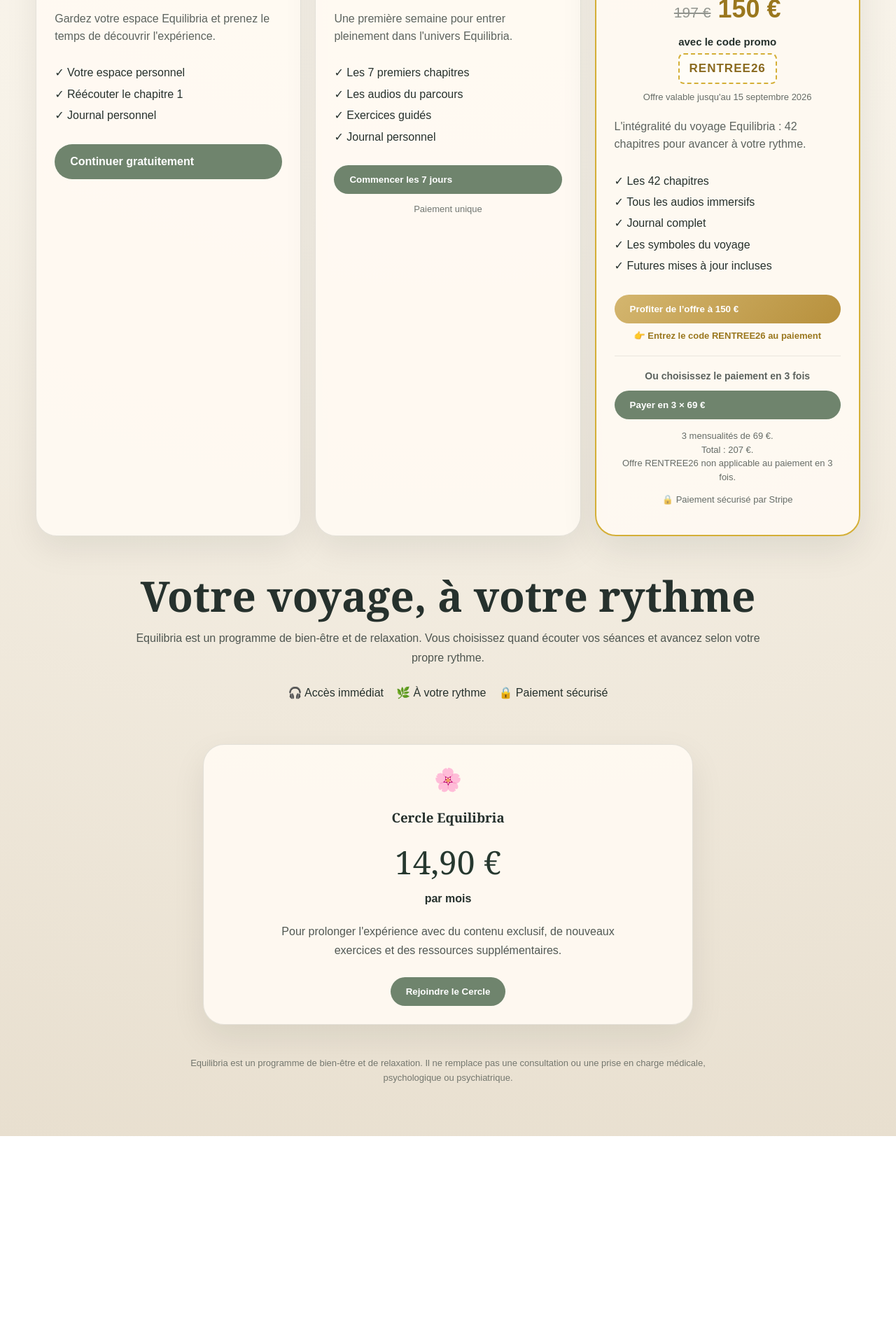
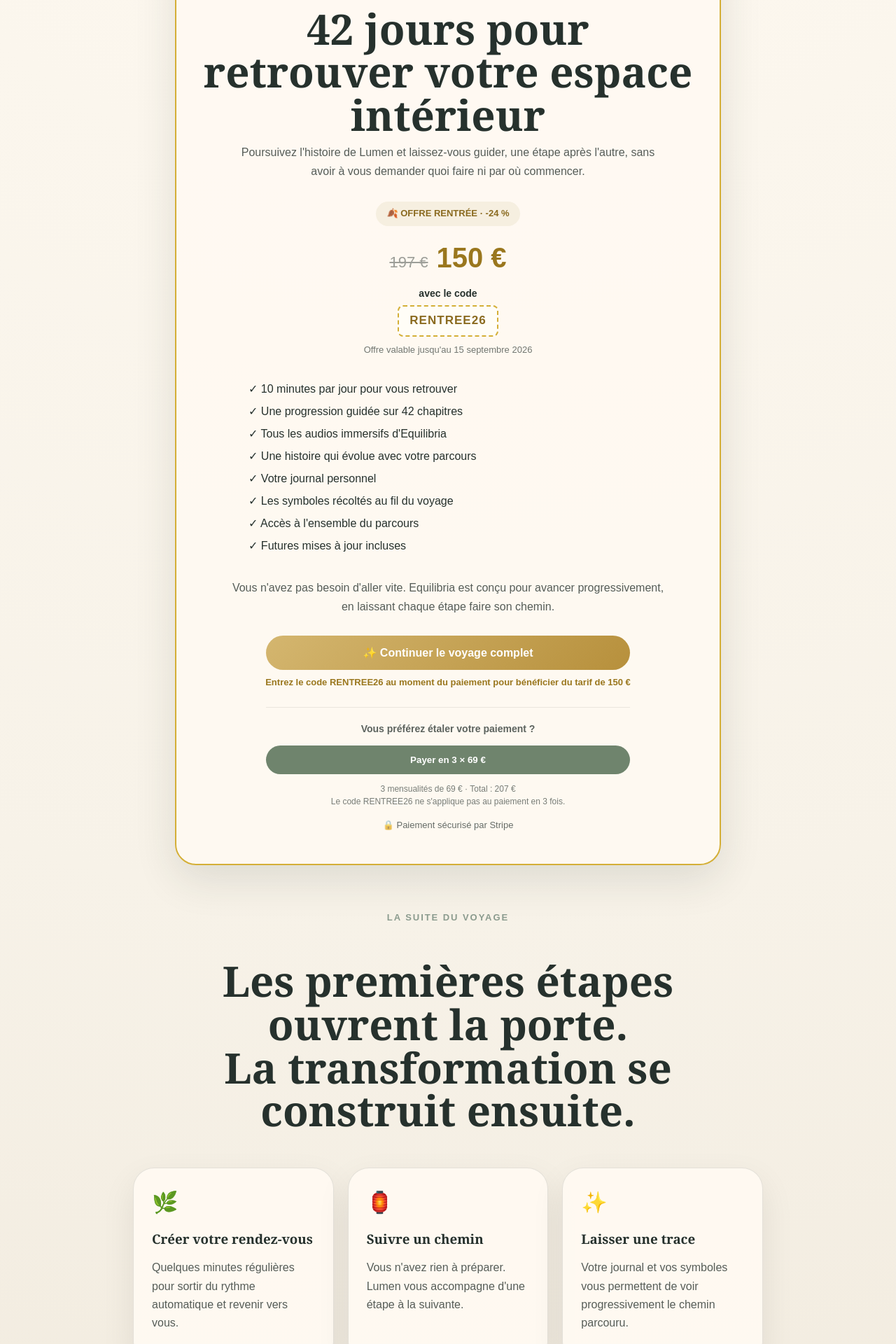
Before and after one commit to nadiaruello-code/equilibria-app, a Next.js app: page /offres in a window 1280 px wide. Shown: the part 740-2660 px from the top of the page at 70% size. Before the commit the page ends 2363 px from the top, so only its background shows below. Built offline with nearby package versions, Linux system fonts and the light colour scheme.

Commit message:
MAJ 3 chapitre

```diff
--- a/app/offres/page.tsx
+++ b/app/offres/page.tsx
@@ -53,7 +53,7 @@
         <div
           style={{
             textAlign: 'center',
-            maxWidth: 800,
+            maxWidth: 820,
             margin: '0 auto 50px',
           }}
         >
@@ -70,206 +70,100 @@
           </p>
 
           <h1>
-            Choisissez la suite de votre voyage
+            Vos 3 premières étapes étaient le début.
           </h1>
 
           <p
             style={{
-              fontSize: '1.05rem',
-              lineHeight: 1.7,
+              fontSize: '1.08rem',
+              lineHeight: 1.75,
               opacity: 0.85,
               marginTop: 18,
             }}
           >
-            Vous avez découvert le premier chapitre.
-            Continuez à votre rythme et choisissez
-            l&apos;expérience qui correspond le mieux à
-            vos besoins aujourd&apos;hui.
+            Vous avez rencontré Lumen, découvert l&apos;univers
+            d&apos;Equilibria et commencé à créer vos premiers repères
+            intérieurs.
+            <br />
+            <br />
+            Si vous souhaitez poursuivre, choisissez maintenant la façon
+            dont vous voulez continuer votre voyage.
           </p>
         </div>
 
-        {/* OFFRES PRINCIPALES */}
-
-        <div className="cards">
-
-          {/* GRATUIT */}
-
-          <div className="card">
-            <div
-              style={{
-                fontSize: 32,
-                marginBottom: 12,
-              }}
-            >
-              🌱
-            </div>
-
-            <h3>
-              Continuer gratuitement
-            </h3>
-
-            <div className="price">
-              0 €
-            </div>
-
-            <p
-              style={{
-                opacity: 0.75,
-                minHeight: 48,
-              }}
-            >
-              Gardez votre espace Equilibria et
-              prenez le temps de découvrir
-              l&apos;expérience.
-            </p>
-
-            <div
-              style={{
-                lineHeight: 1.9,
-                margin: '25px 0',
-              }}
-            >
-              ✓ Votre espace personnel
-              <br />
-              ✓ Réécouter le chapitre 1
-              <br />
-              ✓ Journal personnel
-            </div>
-
-            <Link
-              href="/app"
-              className="btn"
-              style={{
-                width: '100%',
-                textAlign: 'center',
-              }}
-            >
-              Continuer gratuitement
-            </Link>
-          </div>
-
-          {/* 7 JOURS */}
-
-          <div className="card">
-            <div
-              style={{
-                fontSize: 32,
-                marginBottom: 12,
-              }}
-            >
-              🌿
-            </div>
-
-            <h3>
-              Voyage 7 jours
-            </h3>
-
-            <div className="price">
-              47 €
-            </div>
-
-            <p
-              style={{
-                opacity: 0.75,
-                minHeight: 48,
-              }}
-            >
-              Une première semaine pour entrer
-              pleinement dans l&apos;univers Equilibria.
-            </p>
-
-            <div
-              style={{
-                lineHeight: 1.9,
-                margin: '25px 0',
-              }}
-            >
-              ✓ Les 7 premiers chapitres
-              <br />
-              ✓ Les audios du parcours
-              <br />
-              ✓ Exercices guidés
-              <br />
-              ✓ Journal personnel
-            </div>
-
-            <button
-              className="btn"
-              disabled={isLoading}
-              onClick={() =>
-                checkout('starter')
-              }
-              style={{
-                width: '100%',
-              }}
-            >
-              {loading === 'starter'
-                ? 'Ouverture du paiement...'
-                : 'Commencer les 7 jours'}
-            </button>
-
-            <p
-              style={{
-                textAlign: 'center',
-                marginTop: 12,
-                fontSize: 13,
-                opacity: 0.65,
-              }}
-            >
-              Paiement unique
-            </p>
-          </div>
-
-          {/* PREMIUM */}
+        {/* OFFRE PRINCIPALE */}
 
         <div
           className="card premium"
           style={{
+            maxWidth: 780,
+            margin: '0 auto',
             border: '2px solid #d4af37',
             position: 'relative',
-              boxShadow:
-                '0 18px 50px rgba(35,48,43,0.10)',
+            boxShadow: '0 20px 60px rgba(35,48,43,0.12)',
+            padding: '42px 32px 32px',
           }}
         >
           <div
             style={{
               position: 'absolute',
-                top: -14,
+              top: -15,
               left: '50%',
-                transform:
-                  'translateX(-50%)',
+              transform: 'translateX(-50%)',
               background: '#d4af37',
               color: '#fff',
-                padding: '7px 16px',
+              padding: '8px 18px',
               borderRadius: 999,
               fontSize: 13,
               fontWeight: 800,
               whiteSpace: 'nowrap',
             }}
           >
-              🍂 Offre rentrée
+            ✨ Le voyage complet
           </div>
 
           <div
             style={{
-                fontSize: 32,
-                marginTop: 12,
-                marginBottom: 12,
+              textAlign: 'center',
             }}
           >
-              ✨
+            <div
+              style={{
+                fontSize: 38,
+                marginBottom: 10,
+              }}
+            >
+              🌿
             </div>
 
-            <h3>
-              Voyage complet
-            </h3>
+            <h2
+              style={{
+                marginBottom: 8,
+              }}
+            >
+              42 jours pour retrouver votre espace intérieur
+            </h2>
 
-            {/* OFFRE RENTRÉE */}
+            <p
+              style={{
+                maxWidth: 620,
+                margin: '0 auto',
+                lineHeight: 1.7,
+                opacity: 0.78,
+              }}
+            >
+              Poursuivez l&apos;histoire de Lumen et laissez-vous guider,
+              une étape après l&apos;autre, sans avoir à vous demander
+              quoi faire ni par où commencer.
+            </p>
+          </div>
+
+          {/* PROMO */}
 
           <div
             style={{
-                margin: '15px 0 8px',
               textAlign: 'center',
+              margin: '30px 0 24px',
             }}
           >
             <div
@@ -277,23 +171,23 @@
                 display: 'inline-block',
                 background: '#f6efe0',
                 color: '#8a6a1f',
-                  padding: '6px 14px',
+                padding: '7px 15px',
                 borderRadius: 999,
                 fontSize: 13,
                 fontWeight: 800,
-                  marginBottom: 12,
+                marginBottom: 14,
               }}
             >
-                ✨ -24 % POUR LA RENTRÉE
+              🍂 OFFRE RENTRÉE · -24 %
             </div>
 
             <div>
               <span
                 style={{
                   textDecoration: 'line-through',
-                    opacity: 0.5,
-                    fontSize: 21,
-                    marginRight: 10,
+                  opacity: 0.45,
+                  fontSize: 22,
+                  marginRight: 12,
                 }}
               >
                 197 €
@@ -301,7 +195,7 @@
 
               <span
                 style={{
-                    fontSize: 36,
+                  fontSize: 40,
                   fontWeight: 800,
                   color: '#9a771e',
                 }}
@@ -312,12 +206,12 @@
 
             <p
               style={{
-                  margin: '8px 0 4px',
+                margin: '10px 0 6px',
                 fontWeight: 700,
-                  fontSize: 15,
+                fontSize: 14,
               }}
             >
-                avec le code promo
+              avec le code
             </p>
 
             <div
@@ -325,7 +219,7 @@
                 display: 'inline-block',
                 border: '2px dashed #d4af37',
                 borderRadius: 8,
-                  padding: '7px 14px',
+                padding: '7px 15px',
                 fontSize: 17,
                 fontWeight: 800,
                 letterSpacing: '0.06em',
@@ -340,79 +234,88 @@
               style={{
                 margin: '9px 0 0',
                 fontSize: 13,
-                  opacity: 0.7,
+                opacity: 0.65,
               }}
             >
               Offre valable jusqu&apos;au 15 septembre 2026
             </p>
           </div>
 
-            <p
-              style={{
-                opacity: 0.75,
-                minHeight: 48,
-                marginTop: 20,
-              }}
-            >
-              L&apos;intégralité du voyage Equilibria :
-              42 chapitres pour avancer à votre
-              rythme.
-            </p>
+          {/* BÉNÉFICES */}
 
           <div
             style={{
-                lineHeight: 1.9,
-                margin: '25px 0',
+              maxWidth: 570,
+              margin: '30px auto',
+              lineHeight: 2,
+              fontSize: '1rem',
             }}
           >
-              ✓ Les 42 chapitres
-              <br />
-              ✓ Tous les audios immersifs
-              <br />
-              ✓ Journal complet
-              <br />
-              ✓ Les symboles du voyage
-              <br />
-              ✓ Futures mises à jour incluses
+            <div>✓ 10 minutes par jour pour vous retrouver</div>
+            <div>✓ Une progression guidée sur 42 chapitres</div>
+            <div>✓ Tous les audios immersifs d&apos;Equilibria</div>
+            <div>✓ Une histoire qui évolue avec votre parcours</div>
+            <div>✓ Votre journal personnel</div>
+            <div>✓ Les symboles récoltés au fil du voyage</div>
+            <div>✓ Accès à l&apos;ensemble du parcours</div>
+            <div>✓ Futures mises à jour incluses</div>
           </div>
 
-            {/* PREMIUM 150 € AVEC CODE */}
+          <p
+            style={{
+              maxWidth: 620,
+              margin: '0 auto 28px',
+              textAlign: 'center',
+              lineHeight: 1.7,
+              opacity: 0.78,
+            }}
+          >
+            Vous n&apos;avez pas besoin d&apos;aller vite.
+            Equilibria est conçu pour avancer progressivement,
+            en laissant chaque étape faire son chemin.
+          </p>
+
+          {/* PAIEMENT COMPTANT */}
 
           <button
             className="btn gold"
             disabled={isLoading}
-              onClick={() =>
-                checkout('premium')
-              }
+            onClick={() => checkout('premium')}
             style={{
               width: '100%',
-                marginBottom: 8,
+              maxWidth: 520,
+              display: 'block',
+              margin: '0 auto 8px',
+              padding: '15px 20px',
+              fontSize: 16,
             }}
           >
             {loading === 'premium'
               ? 'Ouverture du paiement...'
-                : 'Profiter de l’offre à 150 €'}
+              : '✨ Continuer le voyage complet'}
           </button>
 
           <p
             style={{
               textAlign: 'center',
-                marginTop: 0,
-                marginBottom: 18,
+              marginTop: 8,
+              marginBottom: 24,
               fontSize: 13,
               fontWeight: 700,
               color: '#9a771e',
             }}
           >
-              👉 Entrez le code RENTREE26 au paiement
+            Entrez le code RENTREE26 au moment du paiement pour bénéficier
+            du tarif de 150 €
           </p>
 
-            {/* 3 X 69 */}
+          {/* 3 FOIS */}
 
           <div
             style={{
               borderTop: '1px solid rgba(0,0,0,0.08)',
-                margin: '18px 0',
+              maxWidth: 520,
+              margin: '25px auto 20px',
             }}
           />
 
@@ -421,21 +324,22 @@
               textAlign: 'center',
               fontSize: 14,
               fontWeight: 700,
-                marginBottom: 10,
+              marginBottom: 12,
               opacity: 0.75,
             }}
           >
-              Ou choisissez le paiement en 3 fois
+            Vous préférez étaler votre paiement ?
           </p>
 
           <button
             className="btn"
             disabled={isLoading}
-              onClick={() =>
-                checkout('premium3x')
-              }
+            onClick={() => checkout('premium3x')}
             style={{
               width: '100%',
+              maxWidth: 520,
+              display: 'block',
+              margin: '0 auto',
             }}
           >
             {loading === 'premium3x'
@@ -446,23 +350,21 @@
           <p
             style={{
               textAlign: 'center',
-                marginTop: 14,
-                fontSize: 13,
-                opacity: 0.7,
+              marginTop: 12,
+              fontSize: 12,
+              opacity: 0.62,
               lineHeight: 1.5,
             }}
           >
-              3 mensualités de 69 €.
+            3 mensualités de 69 € · Total : 207 €
             <br />
-              Total : 207 €.
-              <br />
-              Offre RENTREE26 non applicable au paiement en 3 fois.
+            Le code RENTREE26 ne s&apos;applique pas au paiement en 3 fois.
           </p>
 
           <p
             style={{
               textAlign: 'center',
-                marginTop: 10,
+              marginTop: 15,
               fontSize: 13,
               opacity: 0.7,
             }}
@@ -470,6 +372,249 @@
             🔒 Paiement sécurisé par Stripe
           </p>
         </div>
+
+        {/* POURQUOI CONTINUER */}
+
+        <div
+          style={{
+            maxWidth: 900,
+            margin: '65px auto 0',
+          }}
+        >
+          <div
+            style={{
+              textAlign: 'center',
+              marginBottom: 30,
+            }}
+          >
+            <p
+              style={{
+                textTransform: 'uppercase',
+                letterSpacing: '0.15em',
+                fontWeight: 700,
+                color: '#8b9b8e',
+                fontSize: 13,
+              }}
+            >
+              La suite du voyage
+            </p>
+
+            <h2>
+              Les premières étapes ouvrent la porte.
+              <br />
+              La transformation se construit ensuite.
+            </h2>
+          </div>
+
+          <div className="cards">
+            <div className="card">
+              <div
+                style={{
+                  fontSize: 30,
+                  marginBottom: 10,
+                }}
+              >
+                🌿
+              </div>
+
+              <h3>Créer votre rendez-vous</h3>
+
+              <p
+                style={{
+                  lineHeight: 1.65,
+                  opacity: 0.78,
+                }}
+              >
+                Quelques minutes régulières pour sortir du rythme
+                automatique et revenir vers vous.
+              </p>
+            </div>
+
+            <div className="card">
+              <div
+                style={{
+                  fontSize: 30,
+                  marginBottom: 10,
+                }}
+              >
+                🏮
+              </div>
+
+              <h3>Suivre un chemin</h3>
+
+              <p
+                style={{
+                  lineHeight: 1.65,
+                  opacity: 0.78,
+                }}
+              >
+                Vous n&apos;avez rien à préparer. Lumen vous accompagne
+                d&apos;une étape à la suivante.
+              </p>
+            </div>
+
+            <div className="card">
+              <div
+                style={{
+                  fontSize: 30,
+                  marginBottom: 10,
+                }}
+              >
+                ✨
+              </div>
+
+              <h3>Laisser une trace</h3>
+
+              <p
+                style={{
+                  lineHeight: 1.65,
+                  opacity: 0.78,
+                }}
+              >
+                Votre journal et vos symboles vous permettent de voir
+                progressivement le chemin parcouru.
+              </p>
+            </div>
+          </div>
+        </div>
+
+        {/* PETITE OFFRE 7 JOURS */}
+
+        <div
+          className="card"
+          style={{
+            maxWidth: 700,
+            margin: '65px auto 0',
+            padding: '30px',
+          }}
+        >
+          <div
+            style={{
+              textAlign: 'center',
+            }}
+          >
+            <div
+              style={{
+                fontSize: 32,
+                marginBottom: 8,
+              }}
+            >
+              🌱
+            </div>
+
+            <p
+              style={{
+                textTransform: 'uppercase',
+                letterSpacing: '0.12em',
+                fontSize: 12,
+                fontWeight: 700,
+                opacity: 0.6,
+              }}
+            >
+              Une alternative plus courte
+            </p>
+
+            <h2
+              style={{
+                marginBottom: 8,
+              }}
+            >
+              Voyage 7 jours
+            </h2>
+
+            <div
+              className="price"
+              style={{
+                marginBottom: 14,
+              }}
+            >
+              47 €
+            </div>
+
+            <p
+              style={{
+                maxWidth: 540,
+                margin: '0 auto 22px',
+                lineHeight: 1.7,
+                opacity: 0.78,
+              }}
+            >
+              Vous souhaitez prolonger l&apos;expérience sans vous engager
+              encore dans les 42 chapitres ? Accédez aux 7 premières étapes
+              du voyage.
+            </p>
+
+            <div
+              style={{
+                maxWidth: 430,
+                margin: '0 auto 25px',
+                lineHeight: 1.9,
+                textAlign: 'left',
+              }}
+            >
+              ✓ Accès aux 7 premiers chapitres
+              <br />
+              ✓ Tous les audios de ces 7 étapes
+              <br />
+              ✓ Exercices guidés
+              <br />
+              ✓ Journal personnel
+            </div>
+
+            <button
+              className="btn"
+              disabled={isLoading}
+              onClick={() => checkout('starter')}
+              style={{
+                width: '100%',
+                maxWidth: 420,
+              }}
+            >
+              {loading === 'starter'
+                ? 'Ouverture du paiement...'
+                : 'Continuer jusqu’au chapitre 7'}
+            </button>
+
+            <p
+              style={{
+                marginTop: 10,
+                fontSize: 13,
+                opacity: 0.62,
+              }}
+            >
+              Paiement unique de 47 €
+            </p>
+          </div>
+        </div>
+
+        {/* PAS MAINTENANT */}
+
+        <div
+          style={{
+            maxWidth: 700,
+            margin: '45px auto 0',
+            textAlign: 'center',
+            padding: '25px 20px',
+          }}
+        >
+          <p
+            style={{
+              lineHeight: 1.7,
+              opacity: 0.72,
+              marginBottom: 12,
+            }}
+          >
+            Vous ne souhaitez pas poursuivre maintenant ?
+            Vos 3 premiers chapitres et votre espace Equilibria
+            restent accessibles.
+          </p>
+
+          <Link
+            href="/app"
+            className="textLink darkLink"
+          >
+            Retourner à mon espace →
+          </Link>
         </div>
 
         {/* RÉASSURANCE */}
@@ -477,7 +622,7 @@
         <div
           style={{
             maxWidth: 900,
-            margin: '55px auto 0',
+            margin: '50px auto 0',
             textAlign: 'center',
           }}
         >
@@ -493,12 +638,13 @@
             style={{
               lineHeight: 1.7,
               opacity: 0.8,
+              maxWidth: 700,
+              margin: '0 auto',
             }}
           >
-            Equilibria est un programme de
-            bien-être et de relaxation. Vous
-            choisissez quand écouter vos séances
-            et avancez selon votre propre rythme.
+            Equilibria est une expérience de bien-être et de relaxation.
+            Vous choisissez quand écouter vos séances et avancez
+            progressivement selon votre propre rythme.
           </p>
 
           <div
@@ -510,17 +656,9 @@
               marginTop: 25,
             }}
           >
-            <span>
-              🎧 Accès immédiat
-            </span>
-
-            <span>
-              🌿 À votre rythme
-            </span>
-
-            <span>
-              🔒 Paiement sécurisé
-            </span>
+            <span>🎧 Accès depuis votre espace</span>
+            <span>🌿 À votre rythme</span>
+            <span>🔒 Paiement sécurisé</span>
           </div>
         </div>
 
@@ -529,7 +667,7 @@
         <div
           className="card"
           style={{
-            marginTop: 60,
+            marginTop: 65,
             maxWidth: 700,
             marginLeft: 'auto',
             marginRight: 'auto',
@@ -544,6 +682,18 @@
           >
             🌸
           </div>
+
+          <p
+            style={{
+              textTransform: 'uppercase',
+              letterSpacing: '0.12em',
+              fontSize: 12,
+              fontWeight: 700,
+              opacity: 0.6,
+            }}
+          >
+            Pour aller encore plus loin
+          </p>
 
           <h3>
             Cercle Equilibria
@@ -570,23 +720,20 @@
           <p
             style={{
               maxWidth: 520,
-              margin:
-                '20px auto 25px',
+              margin: '20px auto 25px',
               lineHeight: 1.7,
               opacity: 0.8,
             }}
           >
-            Pour prolonger l&apos;expérience avec du
-            contenu exclusif, de nouveaux exercices
-            et des ressources supplémentaires.
+            Un espace complémentaire pour prolonger l&apos;expérience
+            avec du contenu exclusif, de nouveaux exercices et des
+            ressources supplémentaires.
           </p>
 
           <button
             className="btn"
             disabled={isLoading}
-            onClick={() =>
-              checkout('circle')
-            }
+            onClick={() => checkout('circle')}
           >
             {loading === 'circle'
               ? 'Ouverture du paiement...'
@@ -606,11 +753,9 @@
             opacity: 0.6,
           }}
         >
-          Equilibria est un programme de
-          bien-être et de relaxation. Il ne
-          remplace pas une consultation ou une
-          prise en charge médicale,
-          psychologique ou psychiatrique.
+          Equilibria est un programme de bien-être et de relaxation.
+          Il ne remplace pas une consultation ou une prise en charge
+          médicale, psychologique ou psychiatrique.
         </p>
 
       </div>
```
Lines whose indentation alone changed are shown as unchanged.
